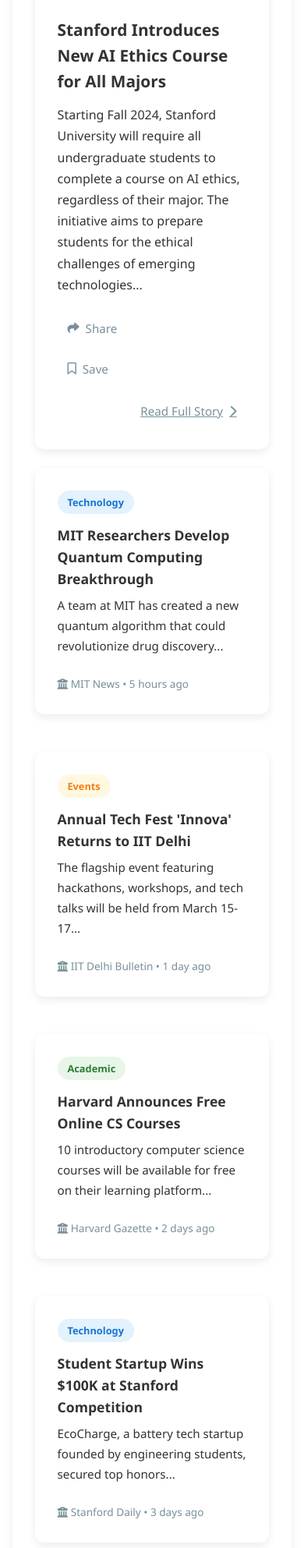
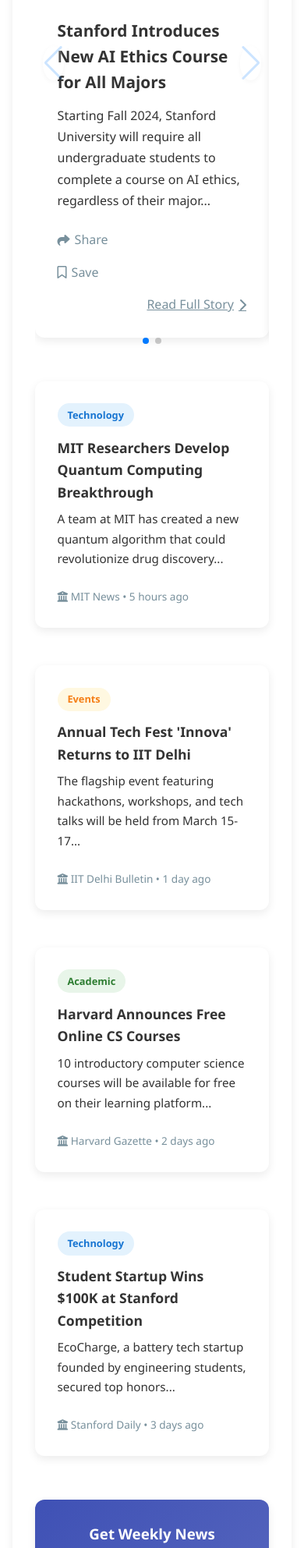
Before and after one commit to 786imran786/LpuQA, a Flask app: page /news in a window 390 px wide. Shown: the part 624-2609 px from the top of the page at 78% size. Run offline with Flask 3, Linux system fonts and the light colour scheme.

Commit message:
improve css

```diff
--- a/app.py
+++ b/app.py
@@ -353,7 +353,9 @@ def ban_user(user_id):
 #news
 @app.route('/news')
 def news():
-    return render_template('news.html')
+    x = session.get('user_id')
+    user=User.query.get(x)
+    return render_template('news.html',user=user)
 #index page
 @app.route('/index')
 def index():
--- a/static/css/styles.css
+++ b/static/css/styles.css
@@ -453,20 +453,28 @@ font-family: 'Dancing Script', cursive;
     flex-wrap: wrap;
     gap: 1rem;
 }
+.action-buttons {
+    display: flex;          /* puts them in one line */
+    align-items: center;    /* vertically centers icon + text */
+    gap: 15px;              /* space between buttons */
+}
 
 .action-button {
-    display: flex;
-    align-items: center;
-    gap: 0.5rem;
-    background: none;
-    border: none;
     color: var(--gray);
-    font-size: 0.95rem;
-    cursor: pointer;
-    padding: 0.5rem 0.8rem;
-    border-radius: 6px;
-    transition: var(--transition);
-}
+    display: flex;
+    align-items: center;
+    gap: 6px;               /* spacing between icon & text */
+    background: none;       /* optional, remove default button bg */
+    border: none;           /* optional, remove border */
+    cursor: pointer;
+    font: inherit;          /* inherit text style */
+}
+
+.action-buttons a.action-button {
+    text-decoration: none;  /* remove underline from <a> */
+    color: inherit;         /* match button text color */
+}
+
 
 .action-button:hover {
     background-color: var(--hover-bg);
@@ -1534,11 +1542,6 @@ select.form-input {
         align-self: flex-start;
     }
 
-    .action-buttons {
-        display: flex;
-        gap: 0.5rem;
-        flex-wrap: wrap;
-    }
 
     .form-row {
         flex-direction: column;
--- a/templates/news.html
+++ b/templates/news.html
@@ -37,7 +37,46 @@
             gap: 0.5rem;
             margin: 1rem 0;
         }
+        .swiper {
+  width: 100%;
+  height: auto;
+
+  padding: 0 40px; /* gives breathing space for the arrows */
+
+}
+
+.swiper-slide {
+  display: flex;
+  justify-content: center;
+}
+.swiper-button-next,
+.swiper-button-prev {
+  color: var(--primary);
+  top: 45%;
+  width: 40px;
+  height: 40px;
+  background-color: rgba(255, 255, 255, 0.9);
+  border-radius: 50%;
+  box-shadow: 0 2px 6px rgba(0, 0, 0, 0.2);
+  z-index: 10;
+}
+.swiper-button-prev,
+.swiper-button-next {
+
+    opacity: 0.2;
+  transition: opacity 0.3s ease;
+
+}
+
+.swiper-pagination-bullet-active {
+  background: var(--primary);
+}
+
     </style>
+    <link
+  rel="stylesheet"
+  href="https://cdn.jsdelivr.net/npm/swiper@10/swiper-bundle.min.css"
+/>
 </head>
 <body>
     <!-- Header (Same as other pages) -->
@@ -47,14 +86,20 @@
                 <i class="fas fa-bars"></i>
             </button>
 
-            <a href="index.html" class="logo">
-                <i class="fas fa-graduation-cap"></i>
-                <span>UniQ</span>
+            <a href="{{ url_for('index') }}" class="logo">
+<img src="{{ url_for('static', filename='uploads/logo.png') }}"
+     alt="Logo"
+     style="height: 50px; width: auto; max-width: 100%; object-fit: contain;">
+     <link href="https://fonts.googleapis.com/css2?family=Space+Grotesk:wght@600&display=swap" rel="stylesheet">
+<span class="logo-text">AskPu</span>
+
             </a>
 
              <div class="search-container">
         <i class="fas fa-search search-icon"></i>
-                <input type="text" class="search-bar" placeholder="Search news, articles...">
+        <form method="GET" action="{{ url_for('search') }}">
+        <input type="text" class="search-bar" name="query" placeholder="Search questions, answers, topics...">
+    </form>
     </div>
 
             <div class="nav-icons">
@@ -68,8 +113,12 @@
                     <i class="fas fa-moon toggle-icon" id="theme-icon"></i>
                     <span class="toggle-text">Dark Mode</span>
                 </div>
-                <a href="profile.html" class="user-avatar">
-                    <img src="https://randomuser.me/api/portraits/men/32.jpg" alt="User Avatar">
+         <a href="{{url_for('profile')}}" class="user-avatar" id="profile-btn">
+                    {% if user.image %}
+  <img src="{{ user.image }}" alt="Avatar">
+{% else %}
+  <img src="https://api.dicebear.com/6.x/avataaars/svg?seed={{ user.username }}" alt="Default Avatar">
+{% endif %}
                 </a>
             </div>
         </div>
@@ -148,7 +197,13 @@
                 </div>
 
                 <!-- Featured News -->
-                <div class="news-card content-card" style="margin-bottom: 1.5rem;">
+<!-- Featured News Carousel -->
+<div class="swiper" style="margin-bottom: 2rem;">
+  <div class="swiper-wrapper">
+
+    <!-- Slide 1 -->
+    <div class="swiper-slide">
+      <div class="news-card content-card">
         <div class="card-header">
           <div class="user-info">
             <img src="https://randomuser.me/api/portraits/women/68.jpg" alt="Reporter" style="width:42px;height:42px;">
@@ -162,7 +217,7 @@
         <img src="https://source.unsplash.com/random/800x400/?university,library" alt="News Image" style="width:100%; border-radius:8px; margin:1rem 0;">
         <h3 style="font-size:1.3rem; margin-bottom:0.8rem;">Stanford Introduces New AI Ethics Course for All Majors</h3>
         <div class="question-content">
-                        <p>Starting Fall 2024, Stanford University will require all undergraduate students to complete a course on AI ethics, regardless of their major. The initiative aims to prepare students for the ethical challenges of emerging technologies...</p>
+          <p>Starting Fall 2024, Stanford University will require all undergraduate students to complete a course on AI ethics, regardless of their major...</p>
         </div>
         <div class="question-footer" style="border-top:none; padding-top:0;">
           <button class="action-button">
@@ -178,6 +233,52 @@
             <i class="fas fa-chevron-right"></i>
           </a>
         </div>
+      </div>
+    </div>
+<div class="swiper-slide">
+      <div class="news-card content-card">
+        <div class="card-header">
+          <div class="user-info">
+            <img src="https://randomuser.me/api/portraits/women/68.jpg" alt="Reporter" style="width:42px;height:42px;">
+            <div class="user-details">
+              <div class="user-name">Campus Chronicle</div>
+              <div class="user-meta">Published 2 hours ago</div>
+            </div>
+          </div>
+          <span class="news-category academic">Academic</span>
+        </div>
+        <img src="https://source.unsplash.com/random/800x400/?university,library" alt="News Image" style="width:100%; border-radius:8px; margin:1rem 0;">
+        <h3 style="font-size:1.3rem; margin-bottom:0.8rem;">Stanford Introduces New AI Ethics Course for All Majors</h3>
+        <div class="question-content">
+          <p>Starting Fall 2024, Stanford University will require all undergraduate students to complete a course on AI ethics, regardless of their major...</p>
+        </div>
+        <div class="question-footer" style="border-top:none; padding-top:0;">
+          <button class="action-button">
+            <i class="fas fa-share"></i>
+            <span>Share</span>
+          </button>
+          <button class="action-button">
+            <i class="far fa-bookmark"></i>
+            <span>Save</span>
+          </button>
+          <a href="news-detail.html" class="action-button" style="margin-left:auto;">
+            <span>Read Full Story</span>
+            <i class="fas fa-chevron-right"></i>
+          </a>
+        </div>
+      </div>
+    </div>
+
+    <!-- Add more slides here like Slide 2, Slide 3 if needed -->
+
+  </div>
+
+  <!-- Swiper navigation buttons -->
+  <div class="swiper-button-prev"></div>
+  <div class="swiper-button-next"></div>
+
+  <!-- Swiper pagination dots -->
+  <div class="swiper-pagination"></div>
 </div>
 
                 <!-- News Grid -->
@@ -266,6 +367,24 @@
 
         </div>
     </div>
+    <!-- Swiper JS -->
+<script src="https://cdn.jsdelivr.net/npm/swiper@10/swiper-bundle.min.js"></script>
+<script>
+  var swiper = new Swiper('.swiper', {
+    loop: true,
+    autoplay: {
+      delay: 5000,
+    },
+    pagination: {
+      el: '.swiper-pagination',
+      clickable: true,
+    },
+    navigation: {
+      nextEl: '.swiper-button-next',
+      prevEl: '.swiper-button-prev',
+    },
+  });
+</script>
 
      <script src="{{ url_for('static', filename='js/scripts.js') }}"></script>
 
```
Also changed, not shown: templates/index.html (+18 -9 lines). Lines whose indentation alone changed are shown as unchanged.
